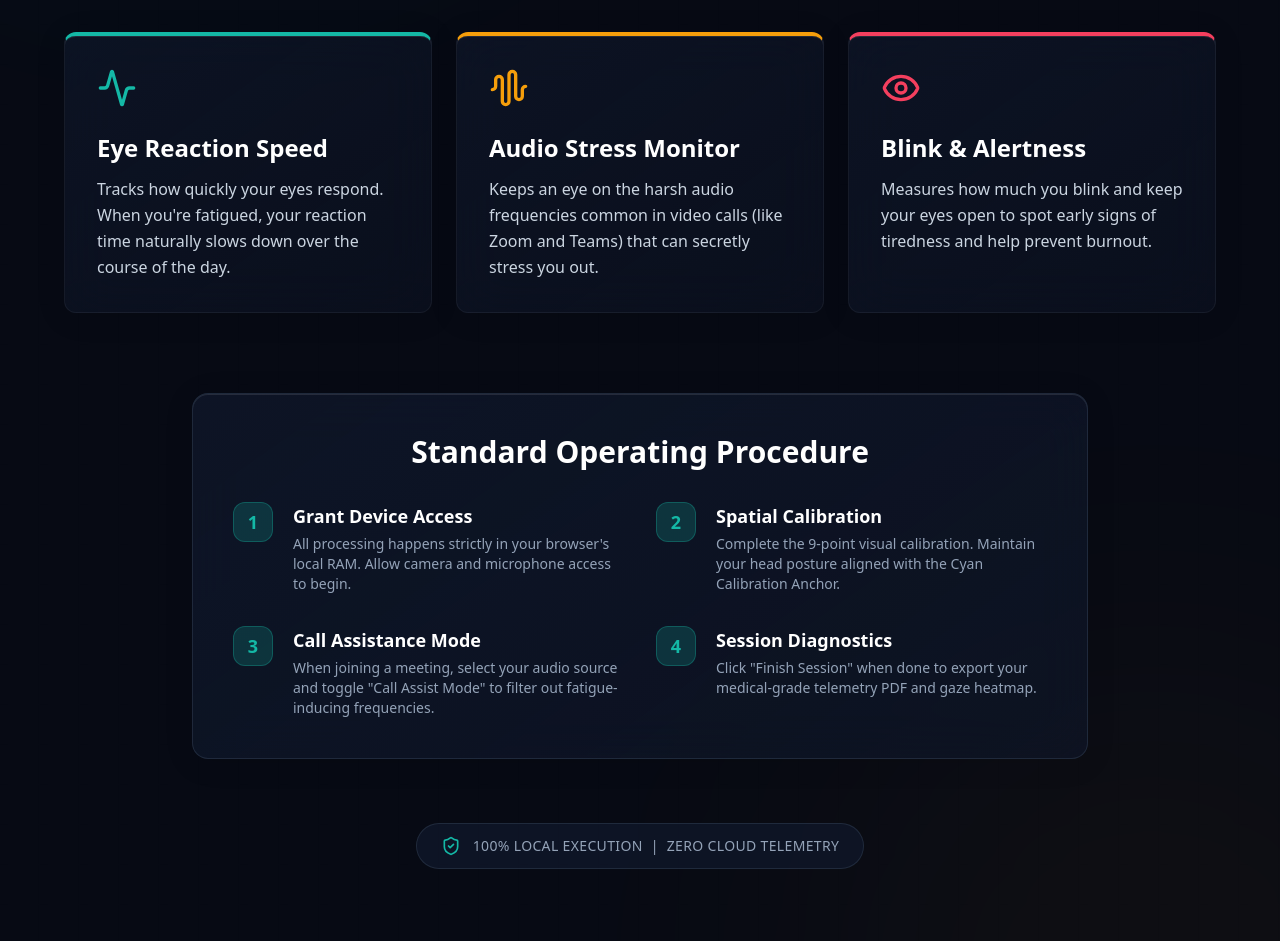
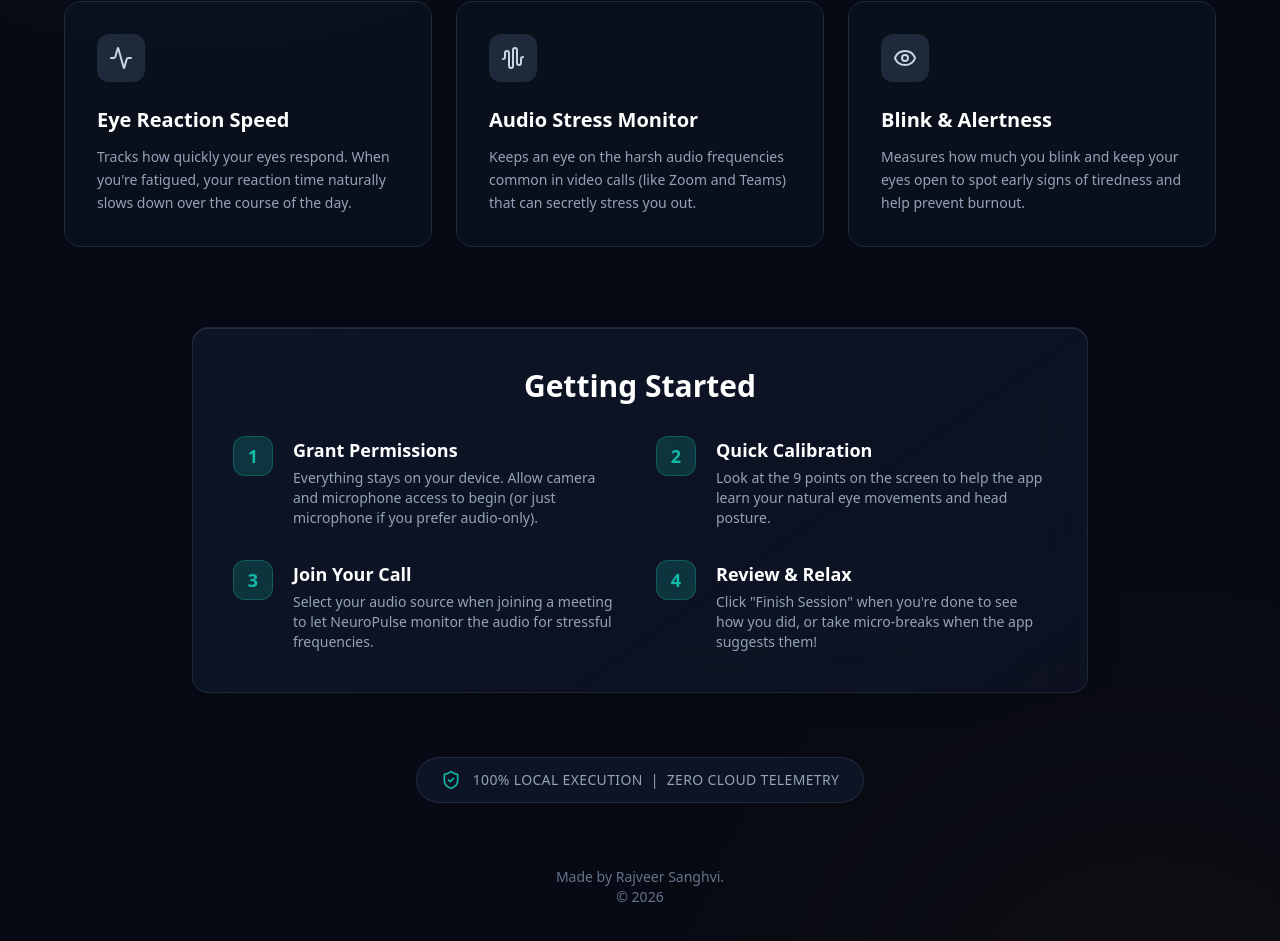
Before and after one commit to rajveersanghvi86-afk/NeuroPulse, a React (Vite) app: page / in a window 1280 px wide. Shown: the part 535-1476 px from the top of the page. Built offline with nearby package versions, Linux system fonts and the light colour scheme.

Commit message:
style: flatten landing page design, remove AI aesthetics, add footer

```diff
--- a/src/components/LandingPage.tsx
+++ b/src/components/LandingPage.tsx
@@ -63,11 +63,11 @@ export const LandingPage: React.FC<Props> = ({ onLaunch }) => {
               <BrainCircuit className="w-16 h-16 text-baseline" />
             </div>
             <h1 className="text-7xl font-extrabold tracking-tight text-white drop-shadow-lg">
-              Neuro<span className="text-transparent bg-clip-text bg-gradient-to-r from-baseline to-teal-300">Pulse</span>
+              Neuro<span className="text-baseline">Pulse</span>
             </h1>
           </div>
           <p className="text-2xl text-slate-300 max-w-3xl mx-auto mb-12 font-light leading-relaxed">
-            A privacy-first diagnostic platform that measures, predicts, and actively mitigates cognitive fatigue and acoustic strain in digital workers.
+            A privacy-first app that helps you measure and reduce fatigue during long hours of video calls and digital work.
           </p>
           <motion.button
             whileHover={{ scale: 1.05 }}
@@ -82,26 +82,32 @@ export const LandingPage: React.FC<Props> = ({ onLaunch }) => {
 
         {/* Medical Principles */}
         <motion.div variants={itemVariants} className="w-full mb-20">
-          <h2 className="text-sm uppercase tracking-[0.2em] text-slate-500 mb-8 text-center font-bold">Biometric Core Principles</h2>
+          <h2 className="text-xl text-slate-400 mb-8 text-center font-semibold">How it works</h2>
           <div className="grid grid-cols-1 md:grid-cols-3 gap-6 w-full">
-            <div className="glass-panel p-8 border-t-4 border-t-baseline hover:bg-slate-800/60 transition-colors group rounded-xl">
-              <Activity className="w-10 h-10 text-baseline mb-6 group-hover:scale-110 transition-transform" />
-              <h3 className="text-2xl font-bold text-white mb-3">Eye Reaction Speed</h3>
-              <p className="text-slate-300 leading-relaxed font-light">
+            <div className="flex flex-col items-start p-8 rounded-2xl bg-slate-900/40 border border-slate-800 hover:border-slate-700 transition-colors">
+              <div className="p-3 bg-slate-800 rounded-xl mb-6">
+                <Activity className="w-6 h-6 text-slate-300" />
+              </div>
+              <h3 className="text-xl font-semibold text-white mb-3">Eye Reaction Speed</h3>
+              <p className="text-slate-400 leading-relaxed text-sm">
                 Tracks how quickly your eyes respond. When you're fatigued, your reaction time naturally slows down over the course of the day.
               </p>
             </div>
-            <div className="glass-panel p-8 border-t-4 border-t-warning hover:bg-slate-800/60 transition-colors group rounded-xl">
-              <AudioWaveform className="w-10 h-10 text-warning mb-6 group-hover:scale-110 transition-transform" />
-              <h3 className="text-2xl font-bold text-white mb-3">Audio Stress Monitor</h3>
-              <p className="text-slate-300 leading-relaxed font-light">
+            <div className="flex flex-col items-start p-8 rounded-2xl bg-slate-900/40 border border-slate-800 hover:border-slate-700 transition-colors">
+              <div className="p-3 bg-slate-800 rounded-xl mb-6">
+                <AudioWaveform className="w-6 h-6 text-slate-300" />
+              </div>
+              <h3 className="text-xl font-semibold text-white mb-3">Audio Stress Monitor</h3>
+              <p className="text-slate-400 leading-relaxed text-sm">
                 Keeps an eye on the harsh audio frequencies common in video calls (like Zoom and Teams) that can secretly stress you out.
               </p>
             </div>
-            <div className="glass-panel p-8 border-t-4 border-t-severe hover:bg-slate-800/60 transition-colors group rounded-xl">
-              <Eye className="w-10 h-10 text-severe mb-6 group-hover:scale-110 transition-transform" />
-              <h3 className="text-2xl font-bold text-white mb-3">Blink & Alertness</h3>
-              <p className="text-slate-300 leading-relaxed font-light">
+            <div className="flex flex-col items-start p-8 rounded-2xl bg-slate-900/40 border border-slate-800 hover:border-slate-700 transition-colors">
+              <div className="p-3 bg-slate-800 rounded-xl mb-6">
+                <Eye className="w-6 h-6 text-slate-300" />
+              </div>
+              <h3 className="text-xl font-semibold text-white mb-3">Blink & Alertness</h3>
+              <p className="text-slate-400 leading-relaxed text-sm">
                 Measures how much you blink and keep your eyes open to spot early signs of tiredness and help prevent burnout.
               </p>
             </div>
@@ -110,34 +116,34 @@ export const LandingPage: React.FC<Props> = ({ onLaunch }) => {
 
         {/* Instructions */}
         <motion.div variants={itemVariants} className="w-full max-w-4xl glass-panel p-10 mb-16 border border-slate-700/50 bg-slate-900/40">
-          <h3 className="text-3xl font-bold text-white mb-8 text-center">Standard Operating Procedure</h3>
+          <h3 className="text-3xl font-bold text-white mb-8 text-center">Getting Started</h3>
           <div className="grid grid-cols-1 md:grid-cols-2 gap-8">
             <div className="flex items-start gap-5">
               <span className="flex items-center justify-center w-10 h-10 rounded-xl bg-baseline/20 text-baseline font-bold text-lg shrink-0 border border-baseline/30">1</span>
               <div>
-                <strong className="text-lg text-white block mb-1">Grant Device Access</strong>
-                <p className="text-slate-400 text-sm">All processing happens strictly in your browser's local RAM. Allow camera and microphone access to begin.</p>
+                <strong className="text-lg text-white block mb-1">Grant Permissions</strong>
+                <p className="text-slate-400 text-sm">Everything stays on your device. Allow camera and microphone access to begin (or just microphone if you prefer audio-only).</p>
               </div>
             </div>
             <div className="flex items-start gap-5">
               <span className="flex items-center justify-center w-10 h-10 rounded-xl bg-baseline/20 text-baseline font-bold text-lg shrink-0 border border-baseline/30">2</span>
               <div>
-                <strong className="text-lg text-white block mb-1">Spatial Calibration</strong>
-                <p className="text-slate-400 text-sm">Complete the 9-point visual calibration. Maintain your head posture aligned with the Cyan Calibration Anchor.</p>
+                <strong className="text-lg text-white block mb-1">Quick Calibration</strong>
+                <p className="text-slate-400 text-sm">Look at the 9 points on the screen to help the app learn your natural eye movements and head posture.</p>
               </div>
             </div>
             <div className="flex items-start gap-5">
               <span className="flex items-center justify-center w-10 h-10 rounded-xl bg-baseline/20 text-baseline font-bold text-lg shrink-0 border border-baseline/30">3</span>
               <div>
-                <strong className="text-lg text-white block mb-1">Call Assistance Mode</strong>
-                <p className="text-slate-400 text-sm">When joining a meeting, select your audio source and toggle "Call Assist Mode" to filter out fatigue-inducing frequencies.</p>
+                <strong className="text-lg text-white block mb-1">Join Your Call</strong>
+                <p className="text-slate-400 text-sm">Select your audio source when joining a meeting to let NeuroPulse monitor the audio for stressful frequencies.</p>
               </div>
             </div>
             <div className="flex items-start gap-5">
               <span className="flex items-center justify-center w-10 h-10 rounded-xl bg-baseline/20 text-baseline font-bold text-lg shrink-0 border border-baseline/30">4</span>
               <div>
-                <strong className="text-lg text-white block mb-1">Session Diagnostics</strong>
-                <p className="text-slate-400 text-sm">Click "Finish Session" when done to export your medical-grade telemetry PDF and gaze heatmap.</p>
+                <strong className="text-lg text-white block mb-1">Review & Relax</strong>
+                <p className="text-slate-400 text-sm">Click "Finish Session" when you're done to see how you did, or take micro-breaks when the app suggests them!</p>
               </div>
             </div>
           </div>
@@ -148,6 +154,11 @@ export const LandingPage: React.FC<Props> = ({ onLaunch }) => {
           <span className="font-medium tracking-wide text-sm">100% LOCAL EXECUTION &nbsp;|&nbsp; ZERO CLOUD TELEMETRY</span>
         </motion.div>
 
+        <motion.div variants={itemVariants} className="mt-16 text-center text-slate-500 text-sm pb-8">
+          <p>Made by Rajveer Sanghvi.</p>
+          <p>&copy; 2026</p>
+        </motion.div>
+
       </motion.div>
     </div>
   );
```
